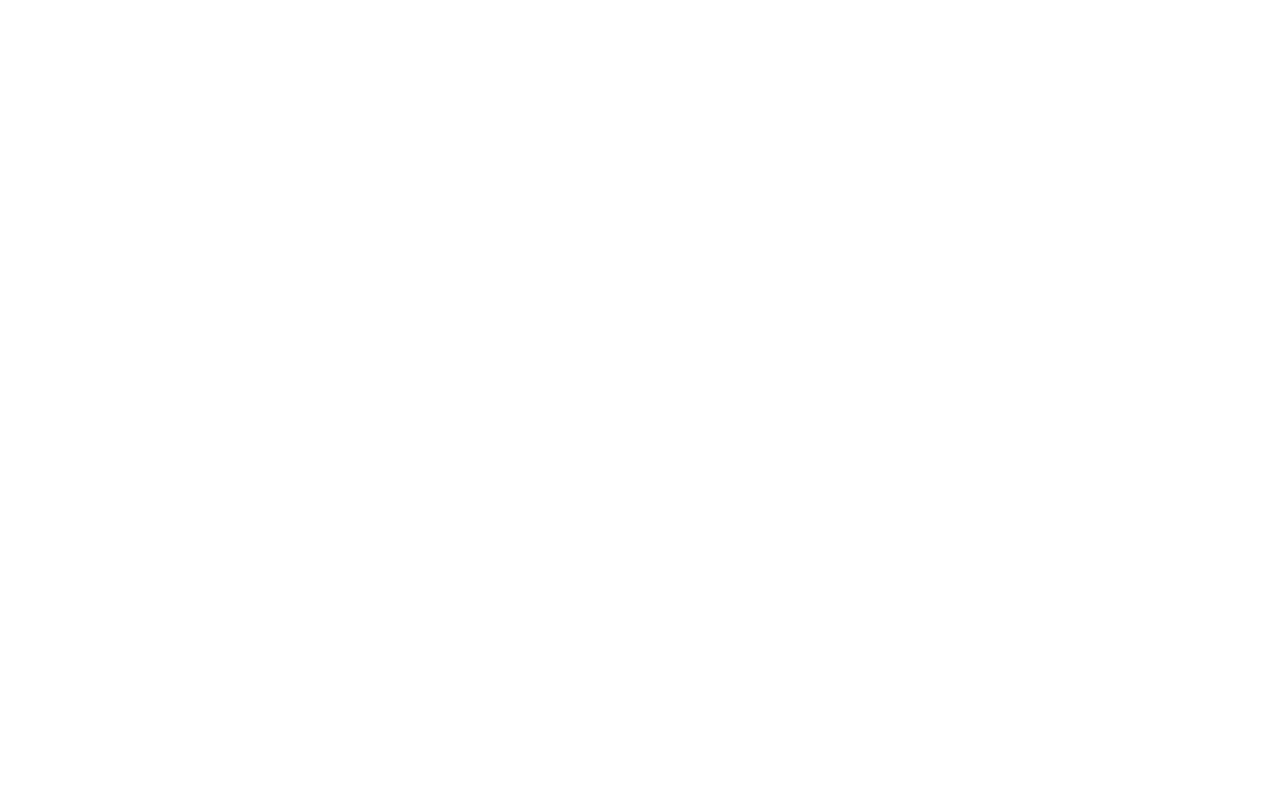
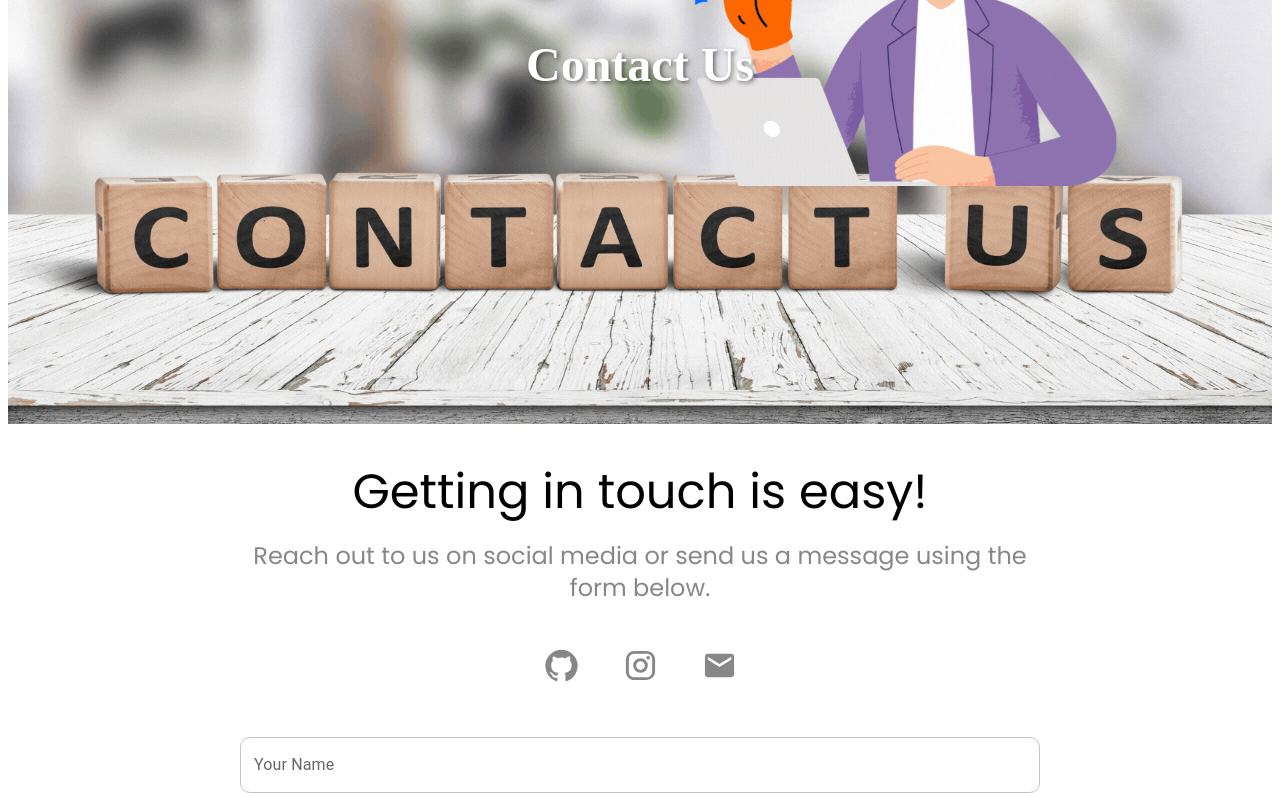
Before and after one commit to guptaaryan8092/BlogApplication, a React (Vite) app in the folder client/: page /contact in a window 1280 px wide. Before the commit this address had no page. Shown: the part 300-1097 px from the top of the page. Before the commit the page ends 800 px from the top, so only its background shows below. Built offline with nearby package versions, Linux system fonts and the light colour scheme; sample sign-in values are in the browser's storage; the HTML template or start-up script is replaced by a standard one.

Commit message:
added about and contact

```diff
--- a/client/src/App.jsx
+++ b/client/src/App.jsx
@@ -11,6 +11,8 @@
 import CreatePost from './Components/create/CreatePost';
 import DetailView from './Components/details/DetailView';
 import Update from './Components/create/Update';
+import About from './Components/about/About';
+import Contact from './Components/contact/Contact';
 
 // Here aunthenticated user is allowed to access the page.
 const PrivateRoute = ({ isAuthenticated, ...props }) => {
@@ -60,6 +62,14 @@
             <Route path='/update/:id' element={<Update />} />
             </Route>
 
+            <Route path='/about' element={<PrivateRoute isAuthenticated={isAuthenticated} />} >
+            <Route path='/about' element={<About />} />
+            </Route>
+
+            <Route path='/contact' element={<PrivateRoute isAuthenticated={isAuthenticated} />} >
+            <Route path='/contact' element={<Contact />} />
+            </Route>
+
 
           </Routes>
         </div>
--- /dev/null
+++ b/client/src/Components/about/About.jsx
@@ -0,0 +1,136 @@
+import React from 'react';
+import { Box, styled, Typography, Link, Grid } from '@mui/material';
+import { GitHub, Instagram, Email } from '@mui/icons-material';
+
+// Full-page background image with dark overlay
+const FullPageBackground = styled(Box)`
+    background-image: url(/Assets/Banner/banner.jpg); /* Use your banner image here */
+    margin-top: -66px;
+    background-position: center;
+    background-size: cover;
+    min-height: 100vh;
+    display: flex;
+    flex-direction: column;
+    justify-content: center;
+    align-items: center;
+    color: #fff;
+    text-align: center;
+    position: relative;
+    font-family: 'Poppins', sans-serif;
+    &::before {
+        content: '';
+        position: absolute;
+        top: 0;
+        left: 0;
+        right: 0;
+        bottom: 0;
+        background-color: rgba(0, 0, 0, 0.6); /* Dark overlay for better text visibility */
+    }
+`;
+
+// Wrapper for the content
+const ContentWrapper = styled(Box)`
+    position: relative;
+    z-index: 1;
+    padding: 20px;
+    max-width: 800px;
+    margin: 0 auto;
+    animation: fadeIn 1.5s ease-in-out;
+
+    @keyframes fadeIn {
+        from {
+            opacity: 0;
+            transform: translateY(20px);
+        }
+        to {
+            opacity: 1;
+            transform: translateY(0);
+        }
+    }
+
+    /* Media query for mobile devices */
+    @media (max-width: 768px) {
+        padding: 10px;
+        & > h3 {
+            font-size: 2rem; /* Smaller font size for mobile */
+        }
+        & > h5 {
+            font-size: 1rem; /* Smaller font size for mobile */
+        }
+    }
+`;
+
+const Text = styled(Typography)`
+    color: #fff;
+    margin: 20px 0;
+    animation: fadeIn 2s ease-in-out;
+
+    /* Media query for mobile devices */
+    @media (max-width: 768px) {
+        margin: 10px 0;
+        font-size: 1rem; /* Smaller font size for mobile */
+    }
+`;
+
+const SocialLink = styled(Link)`
+    margin: 0 10px;
+    color: #fff;
+    transition: color 0.3s ease, transform 0.3s ease;
+    &:hover {
+        color: #1976d2;
+        transform: scale(1.2);
+    }
+
+    /* Media query for mobile devices */
+    @media (max-width: 768px) {
+        margin: 0 5px;
+        & > .MuiSvgIcon-root {
+            font-size: 1.5rem; /* Smaller icon size for mobile */
+        }
+    }
+`;
+
+const About = () => {
+    return (
+        <FullPageBackground>
+            {/* Add Poppins font from Google Fonts */}
+            <link
+                href="https://fonts.googleapis.com/css2?family=Poppins:wght@300;400;500;600;700&display=swap"
+                rel="stylesheet"
+            />
+            <ContentWrapper>
+                <Typography variant="h3" gutterBottom style={{ animation: 'fadeIn 1s ease-in-out' }}>
+                    About Us
+                </Typography>
+                <Text variant="h5">
+                    Welcome to our blogging platform! We provide a space for writers, thinkers, and creators to share their stories, ideas, and experiences with the world. Our tools make it easy to create, edit, and manage your posts, whether you're a seasoned blogger or just starting out.
+                </Text>
+                <Text variant="h5">
+                    Feel free to connect with us on social media or reach out via email for any inquiries or support.
+                </Text>
+                <Grid container justifyContent="center" spacing={3} style={{ marginTop: 20 }}>
+                    <Grid item>
+                        <SocialLink href="https://github.com" target="_blank">
+                            <GitHub fontSize="large" />
+                        </SocialLink>
+                    </Grid>
+                    <Grid item>
+                        <SocialLink href="https://www.instagram.com" target="_blank">
+                            <Instagram fontSize="large" />
+                        </SocialLink>
+                    </Grid>
+                    <Grid item>
+                        <SocialLink href="mailto:guptaaryan8092@gmail.com?Subject=Inquiry" target="_blank">
+                            <Email fontSize="large" />
+                        </SocialLink>
+                    </Grid>
+                </Grid>
+                <Text variant="h6" style={{ marginTop: 40, animation: 'fadeIn 2.5s ease-in-out' }}>
+                    &copy; {new Date().getFullYear()} Your Blogging Platform. All rights reserved.
+                </Text>
+            </ContentWrapper>
+        </FullPageBackground>
+    );
+};
+
+export default About;
--- /dev/null
+++ b/client/src/Components/contact/Contact.jsx
@@ -0,0 +1,173 @@
+import React from 'react';
+import { Box, styled, Typography, Link, Grid, TextField, Button } from '@mui/material';
+import { GitHub, Instagram, Email } from '@mui/icons-material';
+
+// Banner with background image
+const Banner = styled(Box)`
+    background-image: url(/Assets/Contact/contact.gif);
+    margin-top: -66px;
+    width: 100%;
+    height: 90vh;
+    background-position: center;
+    background-size: cover;
+    display: flex;
+    justify-content: center;
+    align-items: center;
+    color: #fff;
+    font-size: 48px;
+    font-weight: bold;
+    text-shadow: 2px 2px 4px rgba(0, 0, 0, 0.5);
+    animation: fadeIn 1.5s ease-in-out;
+
+    @keyframes fadeIn {
+        from {
+            opacity: 0;
+        }
+        to {
+            opacity: 1;
+        }
+    }
+
+    /* Media query for mobile devices */
+    @media (max-width: 768px) {
+        height: 30vh;
+        font-size: 36px;
+    }
+`;
+
+// Wrapper for the content
+const Wrapper = styled(Box)`
+    padding: 40px 20px;
+    text-align: center;
+    max-width: 800px;
+    margin: 0 auto;
+    animation: slideUp 1.5s ease-in-out;
+
+    @keyframes slideUp {
+        from {
+            opacity: 0;
+            transform: translateY(20px);
+        }
+        to {
+            opacity: 1;
+            transform: translateY(0);
+        }
+    }
+
+    /* Media query for mobile devices */
+    @media (max-width: 768px) {
+        padding: 20px 10px;
+    }
+`;
+
+const Text = styled(Typography)`
+    color: #878787;
+    margin: 20px 0;
+    font-family: 'Poppins', sans-serif;
+
+    /* Media query for mobile devices */
+    @media (max-width: 768px) {
+        font-size: 1rem;
+    }
+`;
+
+const SocialLink = styled(Link)`
+    margin: 0 10px;
+    color: #878787;
+    transition: color 0.3s ease, transform 0.3s ease;
+    &:hover {
+        color: #1976d2;
+        transform: scale(1.2);
+    }
+
+    /* Media query for mobile devices */
+    @media (max-width: 768px) {
+        margin: 0 5px;
+    }
+`;
+
+const StyledTextField = styled(TextField)`
+    margin: 10px 0;
+    width: 100%;
+    & .MuiOutlinedInput-root {
+        border-radius: 10px;
+    }
+`;
+
+const StyledButton = styled(Button)`
+    margin-top: 20px;
+    padding: 10px 20px;
+    font-size: 1rem;
+    border-radius: 10px;
+    background-color: #1976d2;
+    color: #fff;
+    transition: background-color 0.3s ease;
+    &:hover {
+        background-color: #1565c0;
+    }
+`;
+
+const Contact = () => {
+    return (
+        <Box>
+            {/* Add Poppins font from Google Fonts */}
+            <link
+                href="https://fonts.googleapis.com/css2?family=Poppins:wght@300;400;500;600;700&display=swap"
+                rel="stylesheet"
+            />
+            <Banner>Contact Us</Banner>
+            <Wrapper>
+                <Typography variant="h3" gutterBottom style={{ fontFamily: 'Poppins', animation: 'fadeIn 1s ease-in-out' }}>
+                    Getting in touch is easy!
+                </Typography>
+                <Text variant="h5">
+                    Reach out to us on social media or send us a message using the form below.
+                </Text>
+                <Grid container justifyContent="center" spacing={3} style={{ marginTop: 20 }}>
+                    <Grid item>
+                        <SocialLink href="https://github.com" target="_blank">
+                            <GitHub fontSize="large" />
+                        </SocialLink>
+                    </Grid>
+                    <Grid item>
+                        <SocialLink href="https://www.instagram.com" target="_blank">
+                            <Instagram fontSize="large" />
+                        </SocialLink>
+                    </Grid>
+                    <Grid item>
+                        <SocialLink href="mailto:guptaaryan8092@gmail.com?Subject=Inquiry" target="_blank">
+                            <Email fontSize="large" />
+                        </SocialLink>
+                    </Grid>
+                </Grid>
+                <Box component="form" style={{ marginTop: 40 }}>
+                    <StyledTextField
+                        label="Your Name"
+                        variant="outlined"
+                        fullWidth
+                    />
+                    <StyledTextField
+                        label="Your Email"
+                        variant="outlined"
+                        fullWidth
+                    />
+                    <StyledTextField
+                        label="Your Message"
+                        variant="outlined"
+                        fullWidth
+                        multiline
+                        rows={4}
+                    />
+                    <StyledButton variant="contained" fullWidth>
+                        Send Message
+                    </StyledButton>
+                </Box>
+                <Text variant="h6" style={{ marginTop: 40, animation: 'fadeIn 2.5s ease-in-out' }}>
+                    &copy; {new Date().getFullYear()} Your Blogging Platform. All rights reserved.
+                </Text>
+            </Wrapper>
+        </Box>
+    );
+};
+
+export default Contact;
```
Also changed, not shown: client/public/Assets/Contact/contact.gif (added), client/public/Assets/Logo/logo.png (added).
